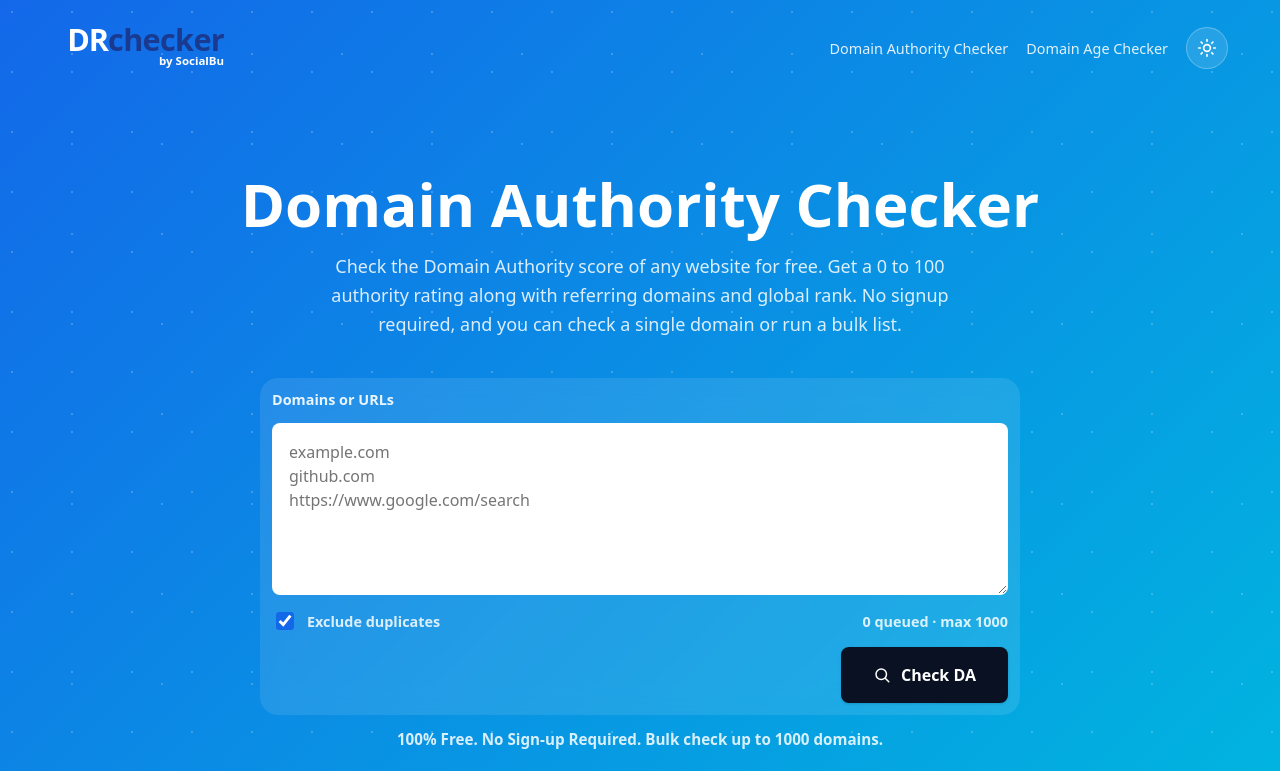
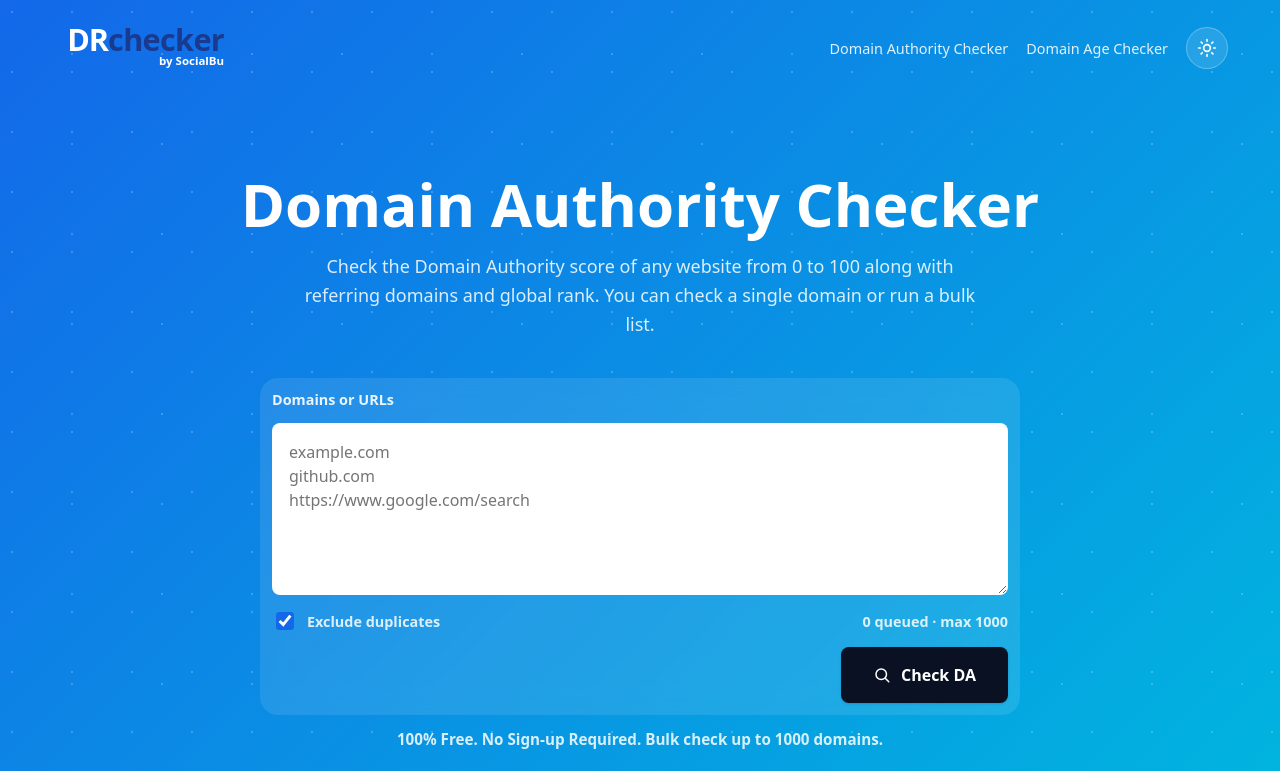
Before and after one commit to iamawaisyounas/free-dr-checker, a Next.js app: page /domain-authority-checker in a window 1280 px wide. Shown: the top 771 px of the page. Built offline with nearby package versions, Linux system fonts and the light colour scheme.

Commit message:
Update authority checker hero copy

```diff
--- a/app/components/SeoBulkTool.tsx
+++ b/app/components/SeoBulkTool.tsx
@@ -74,7 +74,7 @@ export default function SeoBulkTool({ tool }: Props) {
   const maxDomains = isAuthority ? 1000 : 50;
   const title = isAuthority ? "Domain Authority Checker" : "Domain Age Checker";
   const subtitle = isAuthority
-    ? "Check the Domain Authority score of any website for free. Get a 0 to 100 authority rating along with referring domains and global rank. No signup required, and you can check a single domain or run a bulk list."
+    ? "Check the Domain Authority score of any website from 0 to 100 along with referring domains and global rank. You can check a single domain or run a bulk list."
     : "Check how old any domain is for free. Enter a domain to see its registration date, exact age, and expiry date, pulled from live WHOIS and RDAP records. No signup required.";
   const inputLabel = isAuthority ? "Domains or URLs" : "Website URL or domain";
   const buttonLabel = isAuthority ? "Check DA" : "Check Age";
```
